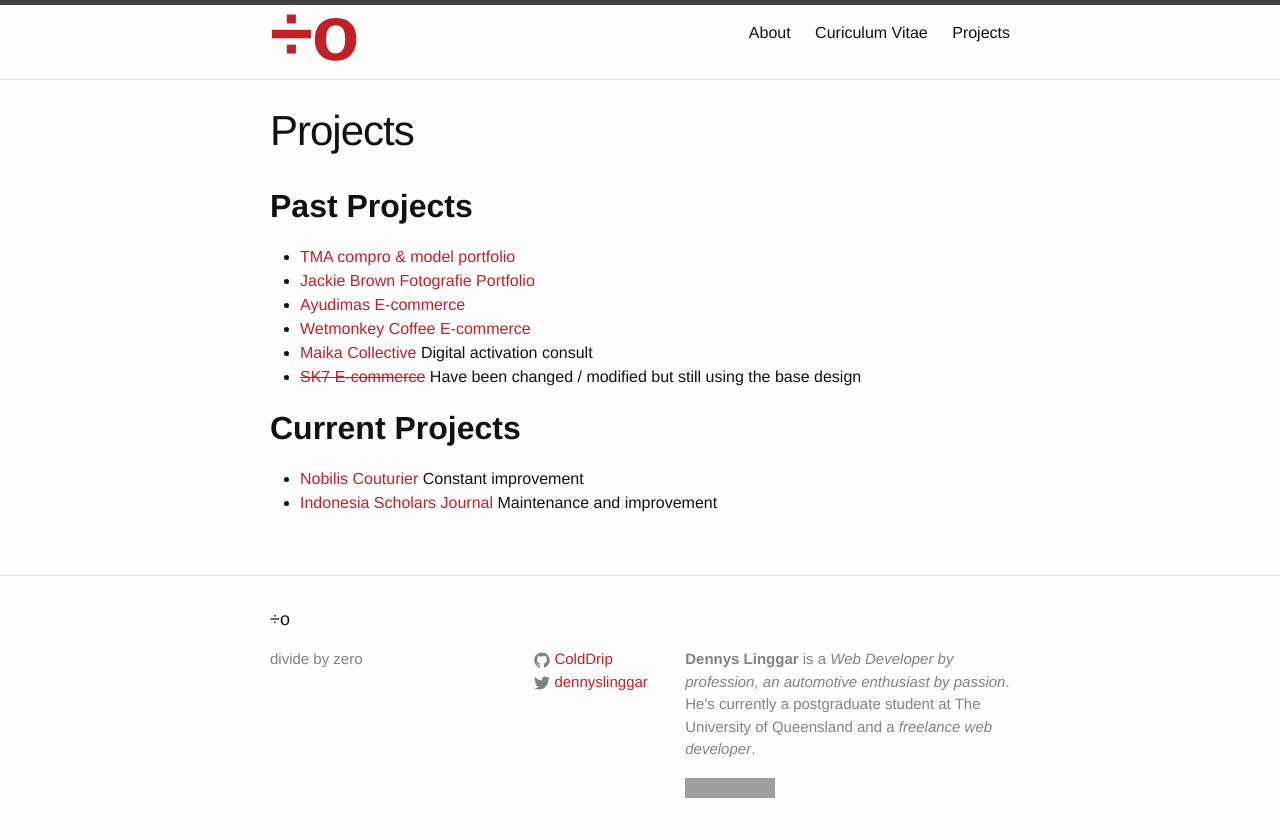
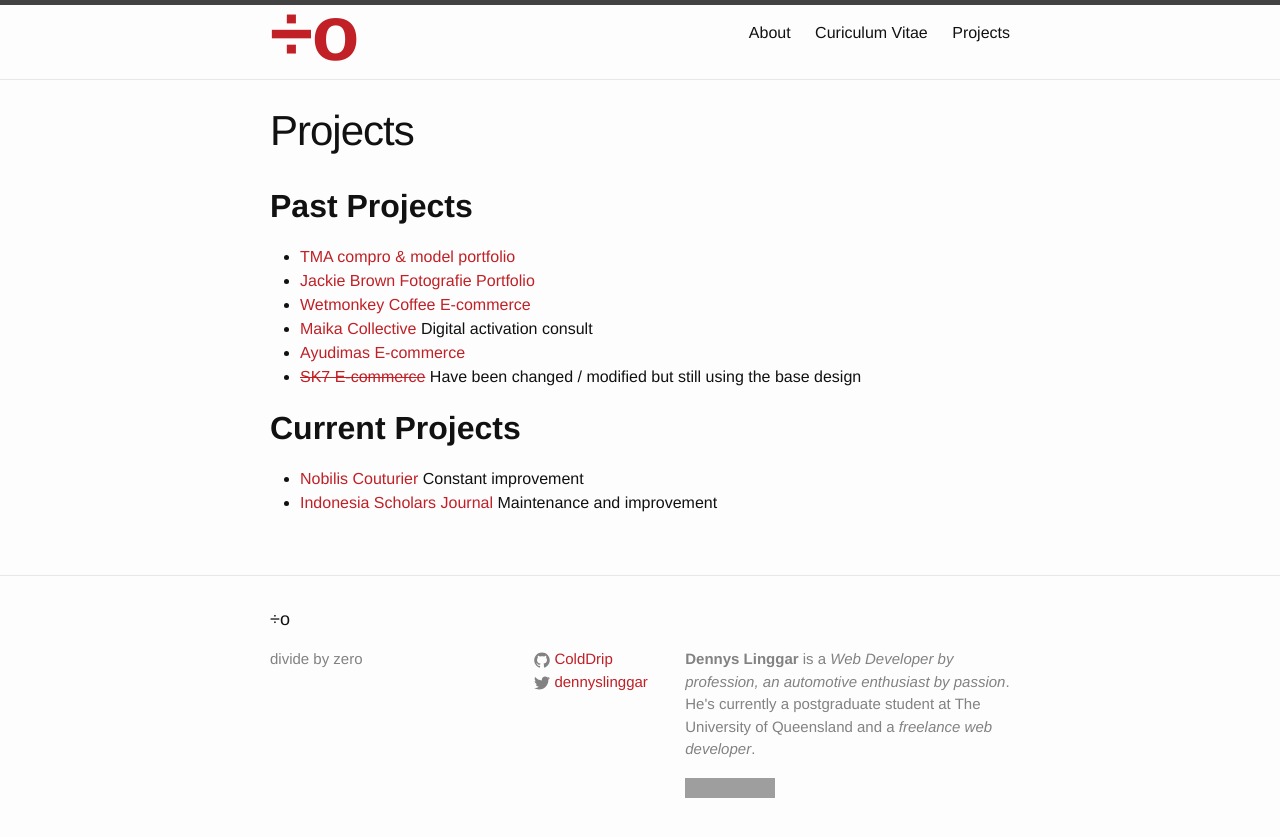
Before and after one commit to ColdDrip/ColdDrip.github.io, a Jekyll site: the page built from project.html, in a window 1280 px wide. Shown: the top 837 px of the page. Built offline with Jekyll 4.4.1, drawn with Linux system fonts in a browser that asks for light colours; part of the change alters nothing that is shown; grey boxes are pictures that could not be loaded.

```diff
--- a/project.html
+++ b/project.html
@@ -8,9 +8,9 @@ permalink: /projects/
 	<ul>
 	  <li><a href="http://topmodelagency.co.id">TMA compro & model portfolio</a></li>
 	  <li><a href="http://www.jackiebrownfotografie.com">Jackie Brown Fotografie Portfolio</a></li>
-	  <li><a href="http://www.ayudimas.com">Ayudimas E-commerce</a></li>
 	  <li><a href="http://www.wetmonkeycoffee.com">Wetmonkey Coffee E-commerce</a></li>
 	  <li><a href="http://www.maikacollective.com">Maika Collective</a> Digital activation consult</li>
+	  <li><a href="http://www.ayudimas.com">Ayudimas E-commerce</a></li>
 	  <li><a href="http://www.sk7.co.id"><del>SK7 E-commerce</del></a> Have been changed / modified but still using the base design</li>
 	</ul>
 
```
